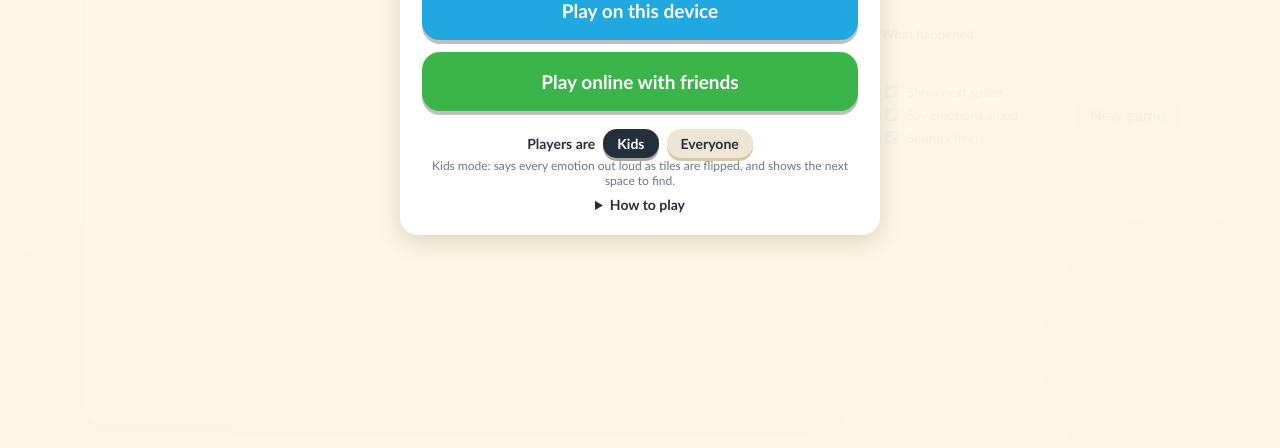
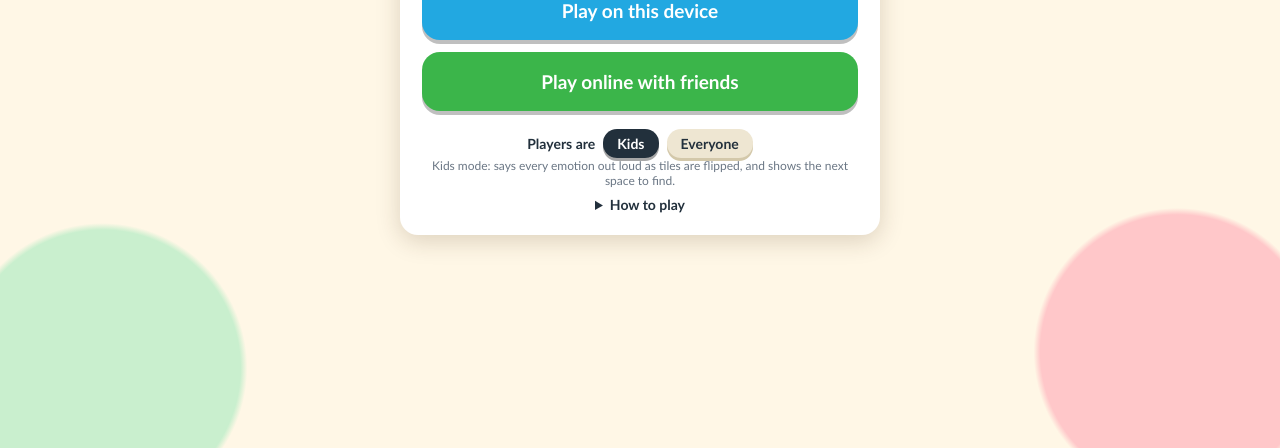
Before and after one commit to kesava-murthy2022/expresso, a plain HTML site: page index.html in a window 1280 px wide. Shown: the part 352-800 px from the top of the page. Drawn offline with Linux system fonts and the light colour scheme.

Commit message:
Start page: solid background behind the card
Co-Authored-By: Claude Sonnet 5.5 <noreply@anthropic.com>

```diff
--- a/index.html
+++ b/index.html
@@ -85,7 +85,7 @@
   .count button.sel{background:var(--blue)}
   .note{font-size:12px;color:#6b7785;min-height:32px}
   .small{font-size:13px}
-  #setup{background:rgba(255,247,230,.97)}
+  #setup{background:radial-gradient(circle at 12% 18%,#ffe9a8 0 9%,transparent 9.5%),radial-gradient(circle at 88% 12%,#bfe7fa 0 11%,transparent 11.5%),radial-gradient(circle at 92% 88%,#ffc7c9 0 10%,transparent 10.5%),radial-gradient(circle at 8% 90%,#c9efce 0 10%,transparent 10.5%),#fff7e6}
   #setup .modal{box-shadow:0 6px 24px rgba(60,40,0,.18)}
   .hero{font-size:46px;font-weight:900;text-align:center;letter-spacing:.04em;color:#FFB020;-webkit-text-stroke:2px #7a2a0a;text-shadow:0 4px 0 #c8420f;paint-order:stroke fill;line-height:1.1}
   .tagline{text-align:center;font-weight:800;color:#22A8E1;letter-spacing:.12em;font-size:13px;margin:2px 0 18px}
```
